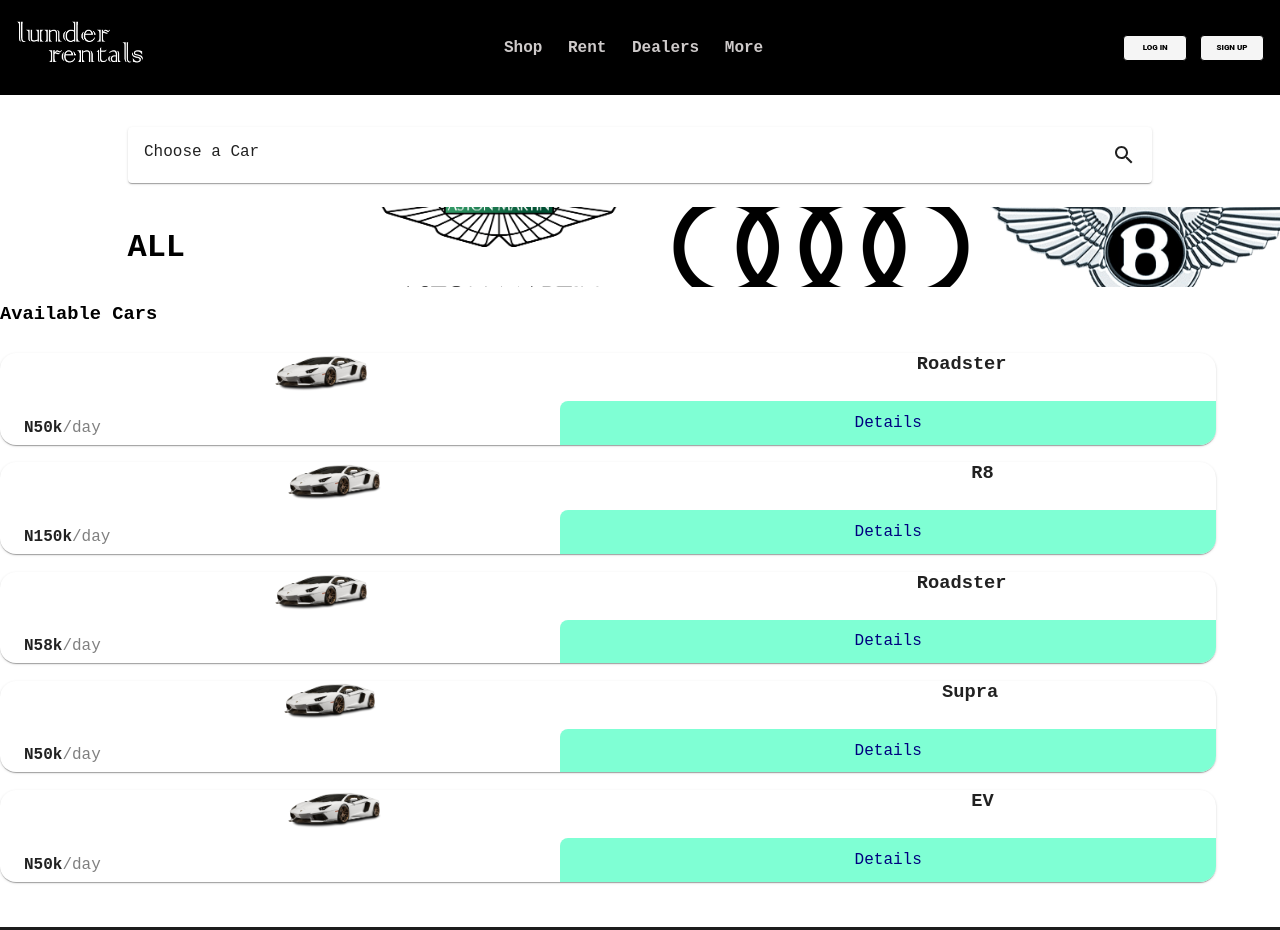
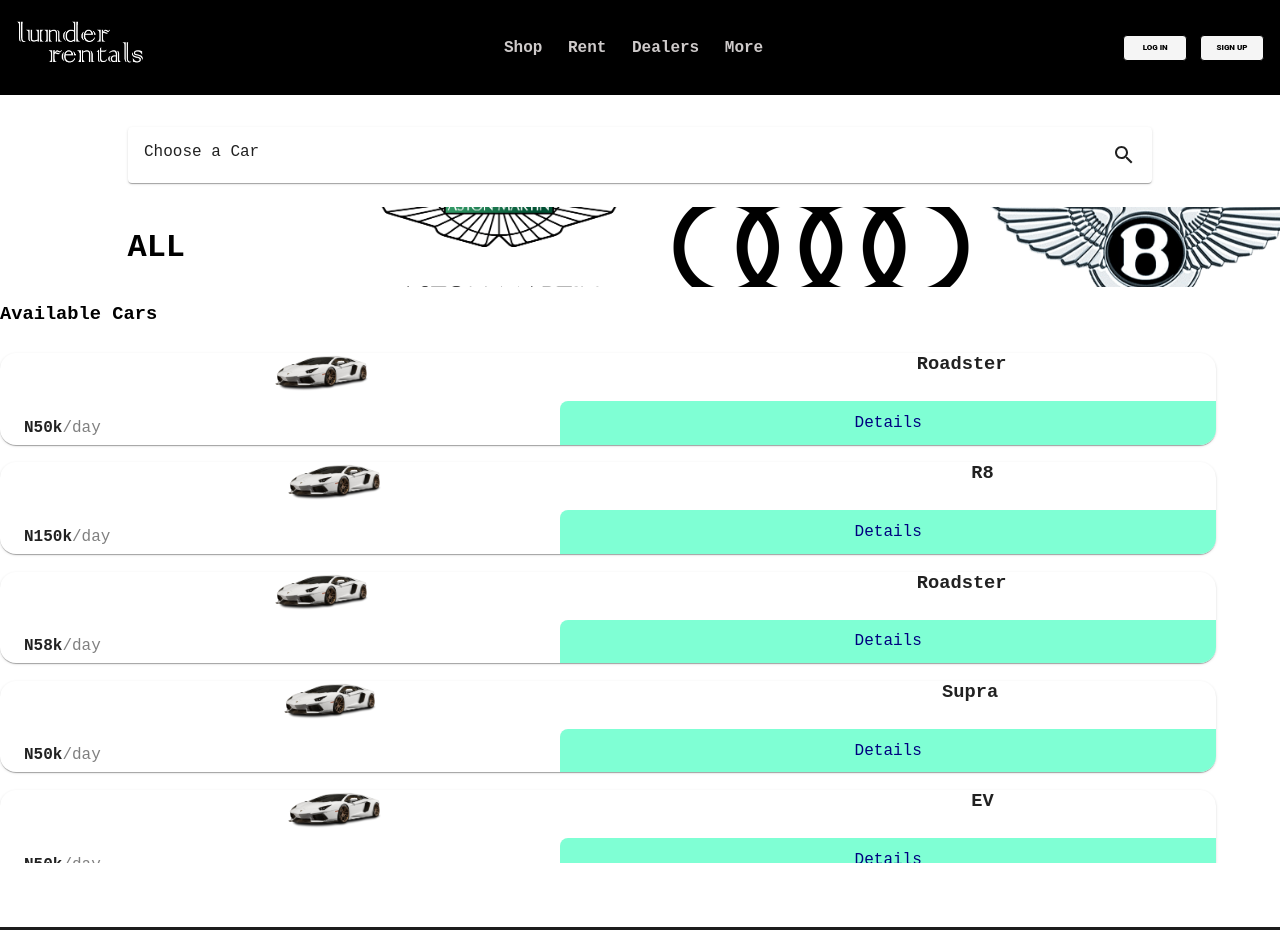
Before and after one commit to dhani-el/car-rental, a React (Vite) app: page /rent in a window 1280 px wide. Shown: the top 930 px of the page. Built offline with nearby package versions, Linux system fonts and the light colour scheme.

Commit message:
review rent page position &  car details hotspot

```diff
--- a/src/Data/cars.ts
+++ b/src/Data/cars.ts
@@ -28,6 +28,10 @@ const All = {brand:"All",
     ]}
 const Audi = {logo:audi, brand:"Audi",
     data:[{model:"Roadster",image:FirstCar,year:'2018',price :'N50k',},
+    {model:"R8",image:FirstCar,year:'2018',price :'N150k',},
+    {model:"Roadster",image:FirstCar,year:'2018',price :'N58k',},
+    {model:"Supra",image:FirstCar,year:'2018',price :'N50k',},
+    {model:"EV",image:FirstCar,year:'2018',price :'N50k',},
     {model:"R8",image:FirstCar,year:'2018',price :'N150k',},
     {model:"Roadster",image:FirstCar,year:'2018',price :'N58k',},
     {model:"Supra",image:FirstCar,year:'2018',price :'N50k',},
--- a/src/Styles/Rent/component.css
+++ b/src/Styles/Rent/component.css
@@ -82,6 +82,10 @@
   width: 25vw;
 }
 
+#carsContainer {
+  height: 70%;
+  overflow: scroll;
+}
 #carsContainer h3 {
   margin-bottom: 1.5em;
 }
@@ -132,7 +136,13 @@
 #carsContainer #listOfCars #Acar .aCarCard #secondDiv #priceSpan #price + p {
   color: gray;
 }
-#carsContainer #listOfCars #Acar .aCarCard #secondDiv #detailsSpan {
+#carsContainer #listOfCars #Acar .aCarCard #secondDiv a {
+  display: block;
+  width: 55%;
+  text-decoration: none;
+  color: navy;
+}
+#carsContainer #listOfCars #Acar .aCarCard #secondDiv a #detailsSpan {
   background-color: aquamarine;
   padding: 0.8em;
   border-top-left-radius: 0.5em;
@@ -140,9 +150,5 @@
   display: flex;
   align-items: center;
   justify-content: center;
-  width: 55%;
-}
-#carsContainer #listOfCars #Acar .aCarCard #secondDiv #detailsSpan a {
-  text-decoration: none;
-  color: navy;
+  width: 100%;
 }/*# sourceMappingURL=component.css.map */
--- a/src/Styles/Rent/component.scss
+++ b/src/Styles/Rent/component.scss
@@ -2,6 +2,7 @@
 #rentContainer{
     height: 100vh;
     width: 100vw;
+    // overflow: scroll;
 }
 
 
@@ -86,6 +87,8 @@
 }
 
 #carsContainer{
+    height: 70%;
+    overflow: scroll;
     h3{
         margin-bottom: 1.5em;
     }
@@ -133,6 +136,11 @@
                             color: gray;
                         }
                     }
+                    a{
+                        display: block;
+                        width: 55%;
+                        text-decoration: none;
+                        color: navy;
                         #detailsSpan{
                             background-color: aquamarine;
                             padding: 0.8em;
@@ -141,15 +149,11 @@
                             display: flex;
                             align-items: center;
                             justify-content: center;
-                        width: 55%;
-                        a{
-                            text-decoration: none;
-                            color: navy;
-                        }
-
+                            width: 100%;
                         }
                     }
                 }
             }
         }
     }
+}
--- a/src/jsx/Rent/component.tsx
+++ b/src/jsx/Rent/component.tsx
@@ -93,9 +93,9 @@ function Car({car,brand}:any):JSX.Element{
                     <span id='priceSpan'>
                         <p id='price' >{car.price}</p><p >/day</p>
                     </span>
-                    <span id='detailsSpan'>
-                        <Link to={`/rent/${brand}?model=${car.model}`}>Details</Link>
-                    </span>
+                    <Link to={`/rent/${brand}?model=${car.model}`}><span id='detailsSpan'>
+                        Details
+                    </span></Link>
                     </div>
                 </Card>
     </div>
```
Also changed, not shown: 1 other file (tests, documents, lock files or other folders). Lines whose indentation alone changed are shown as unchanged.
